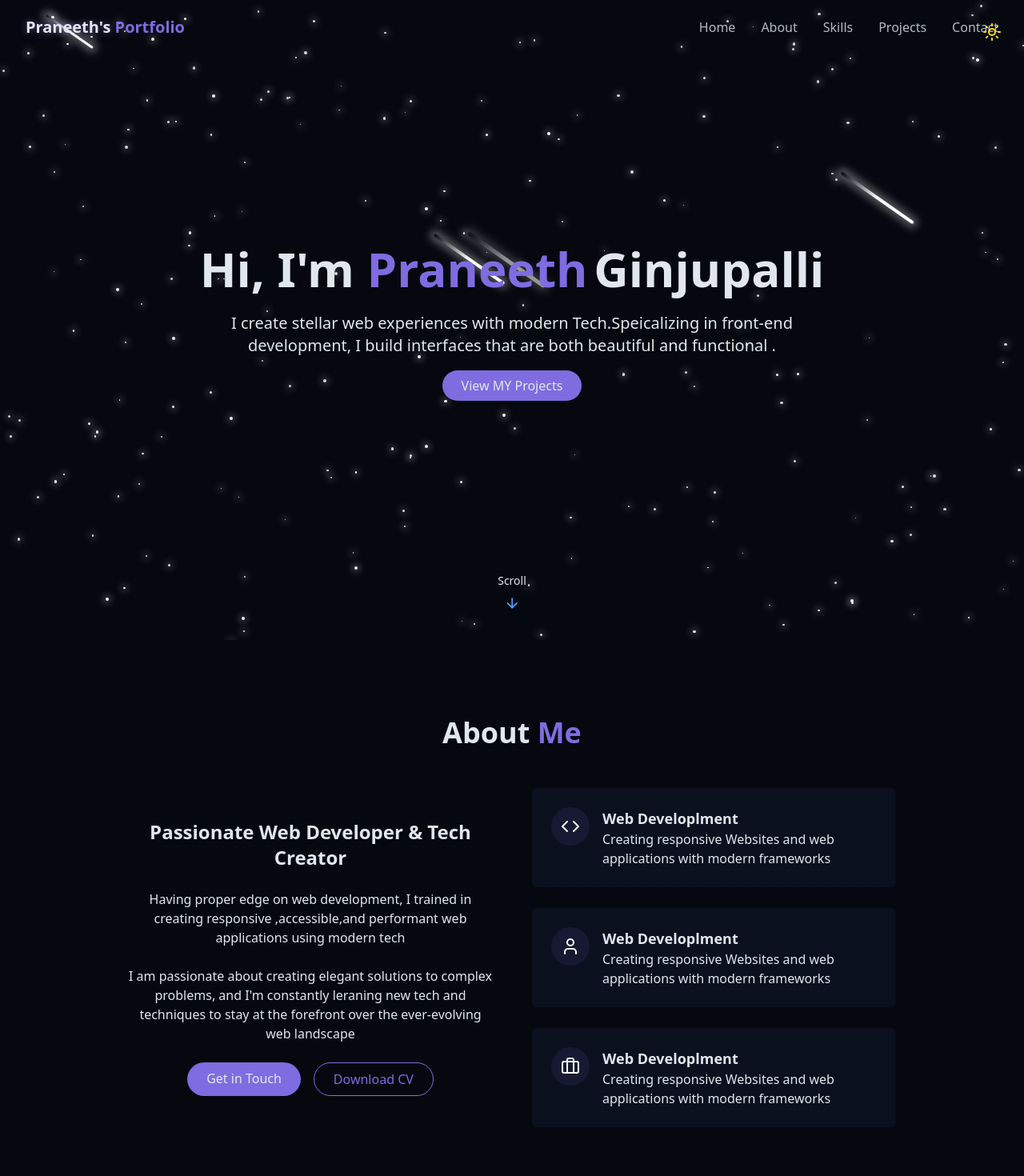
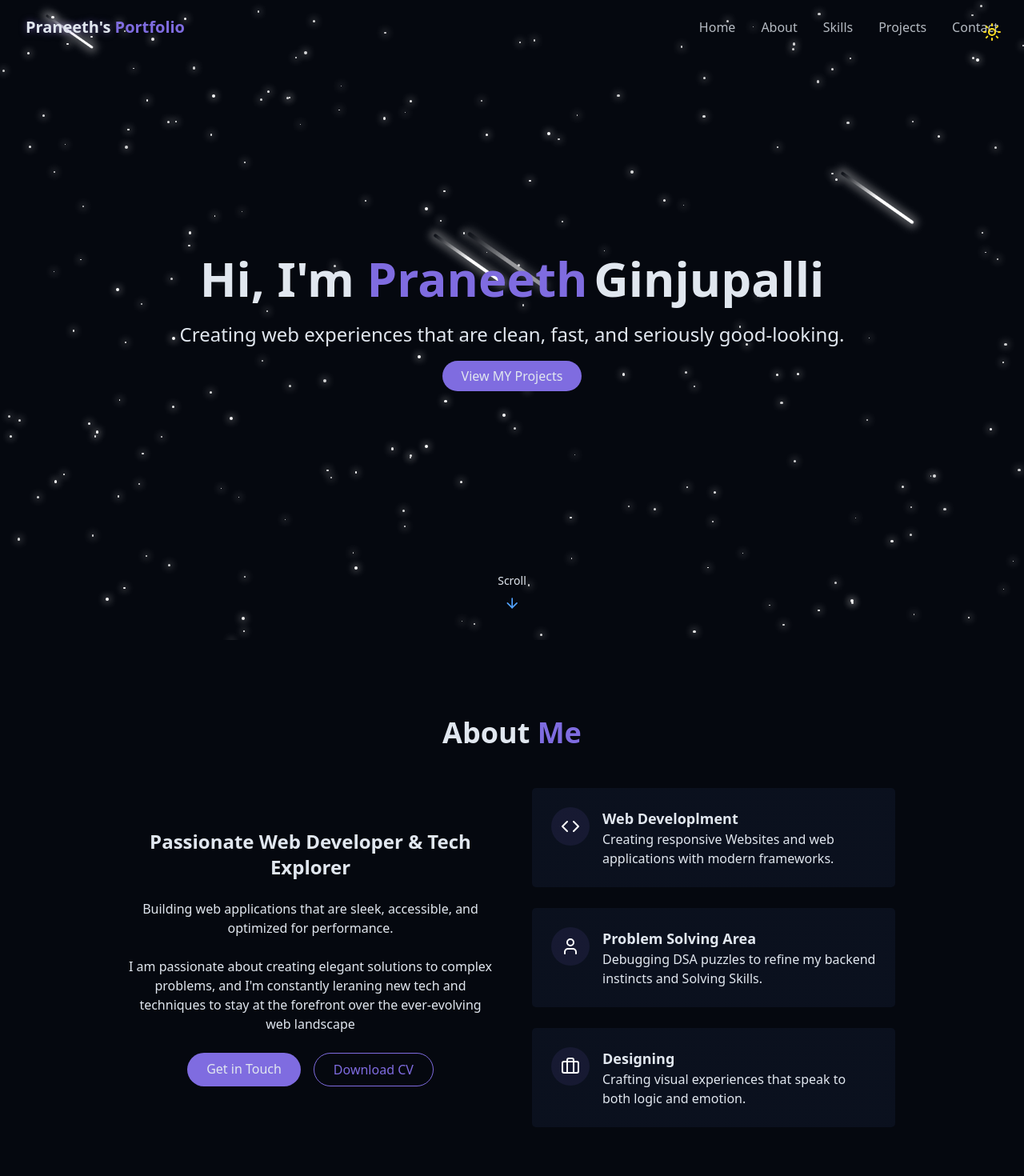
Before and after one commit to PRANEETH-1608/Portfolio-with-beautiful-Tailwind-Styling, a React (Vite) app: page / in a window 1280 px wide. Shown: the top 1470 px of the page at 80% size. Built offline with nearby package versions, Linux system fonts and the light colour scheme.

Commit message:
updated the demoUrl for concep-revise-project and made some changes in information

```diff
--- a/src/components/AboutSection.jsx
+++ b/src/components/AboutSection.jsx
@@ -11,13 +11,11 @@ export const AboutSection = () => {
         <div className="grid grid-cols-1 md:grid-cols-2 gap-12 items-center ">
           <div className="space-y-6">
             <h3 className="text-2xl font-semibold ">
-              Passionate Web Developer & Tech Creator{" "}
+              Passionate Web Developer & Tech Explorer{" "}
             </h3>
 
             <p className="text-muted-foreground">
-              Having proper edge on  web development, I trained
-              in creating responsive ,accessible,and performant web applications
-              using modern tech
+             Building web applications that are sleek, accessible, and optimized for performance.
             </p>
 
             <p className="text-muted-foreground">
@@ -54,7 +52,7 @@ export const AboutSection = () => {
 
                   <p className="text-muted-foreground">
                     Creating responsive Websites and web applications with
-                    modern frameworks
+                    modern frameworks.
                   </p>
                 </div>
               </div>
@@ -66,11 +64,10 @@ export const AboutSection = () => {
                   <User className="h-6 w-6 text-white" />
                 </div>
                 <div className="text-left">
-                  <h4 className="font-semibold text-lg">Web Developlment</h4>
+                  <h4 className="font-semibold text-lg">Problem Solving Area </h4>
 
                   <p className="text-muted-foreground ">
-                    Creating responsive Websites and web applications with
-                    modern frameworks
+                   Debugging DSA puzzles to refine my backend instincts and Solving Skills.
                   </p>
                 </div>
               </div>
@@ -82,11 +79,10 @@ export const AboutSection = () => {
                   <Briefcase className="h-6 w-6 text-white" />
                 </div>
                 <div className="text-left">
-                  <h4 className="font-semibold text-lg">Web Developlment</h4>
+                  <h4 className="font-semibold text-lg">Designing</h4>
 
                   <p className="text-muted-foreground">
-                    Creating responsive Websites and web applications with
-                    modern frameworks
+                    Crafting visual experiences that speak to both logic and emotion.
                   </p>
                 </div>
               </div>
--- a/src/components/HeroSection.jsx
+++ b/src/components/HeroSection.jsx
@@ -13,8 +13,8 @@ export const HeroSection=()=>{
                     <span className="text-gradient ml-2  opacity-0 animate-fade-in-delay-2">{""}Ginjupalli</span>
                 </h1>
 
-                <p className="text-large md:text-xl text-muted-foreground max-2-2xl mx-auto opacity-0 animate-fade-in-delay-3">
-                    I create stellar web experiences with modern Tech.Speicalizing in front-end development, I build interfaces that are both beautiful and functional .
+                <p className="text-2xl md:text-2xl text-muted-foreground max-2-2xl mx-auto opacity-0 animate-fade-in-delay-3">
+                    Creating web experiences that are clean, fast, and seriously good-looking.
                 </p>
 
                 <div>
--- a/src/components/ProjectsSection.jsx
+++ b/src/components/ProjectsSection.jsx
@@ -17,7 +17,7 @@ const projects = [
       "A beautiful image Concept Revision App using React and Tailwind",
     image: "/projects/proj-2_1st_image.png",
     tags: ["React", "TailwindCSS", "NODE JS","MONGO DB","ALERT NOTIFICATOINS","CALENDER"],
-    demoUrl: "#",
+    demoUrl: "https://concept-keep-alive.vercel.app/",
     githubUrl: "https://github.com/PRANEETH-1608/concept-keep-alive",
   },
 ];
--- a/src/components/SkillsSection.jsx
+++ b/src/components/SkillsSection.jsx
@@ -9,15 +9,15 @@ const skills = [
   { name: "TAILWIND CSS", level: 70, category: "frontend" },
 
   //BACKEND
-  { name: "EXPRESS", level: 80, category: "backend" },
+  { name: "EXPRESS", level: 65, category: "backend" },
   { name: "MONGO DB", level: 60, category: "backend" },
   { name: "NODE.JS", level: 75, category: "backend" },
 
 
   //TOOLS
-  { name: "GIT/GITHUB", level: 80, category: "tools" },
+  { name: "GIT/GITHUB", level: 75, category: "tools" },
   { name: "VS CODE", level: 90, category: "tools" },
-  { name: "FIGMA", level: 60, category: "tools" },
+  { name: "FIGMA", level: 30, category: "tools" },
 ];
 
 const categories = ["all", "frontend", "backend", "tools"];
```
